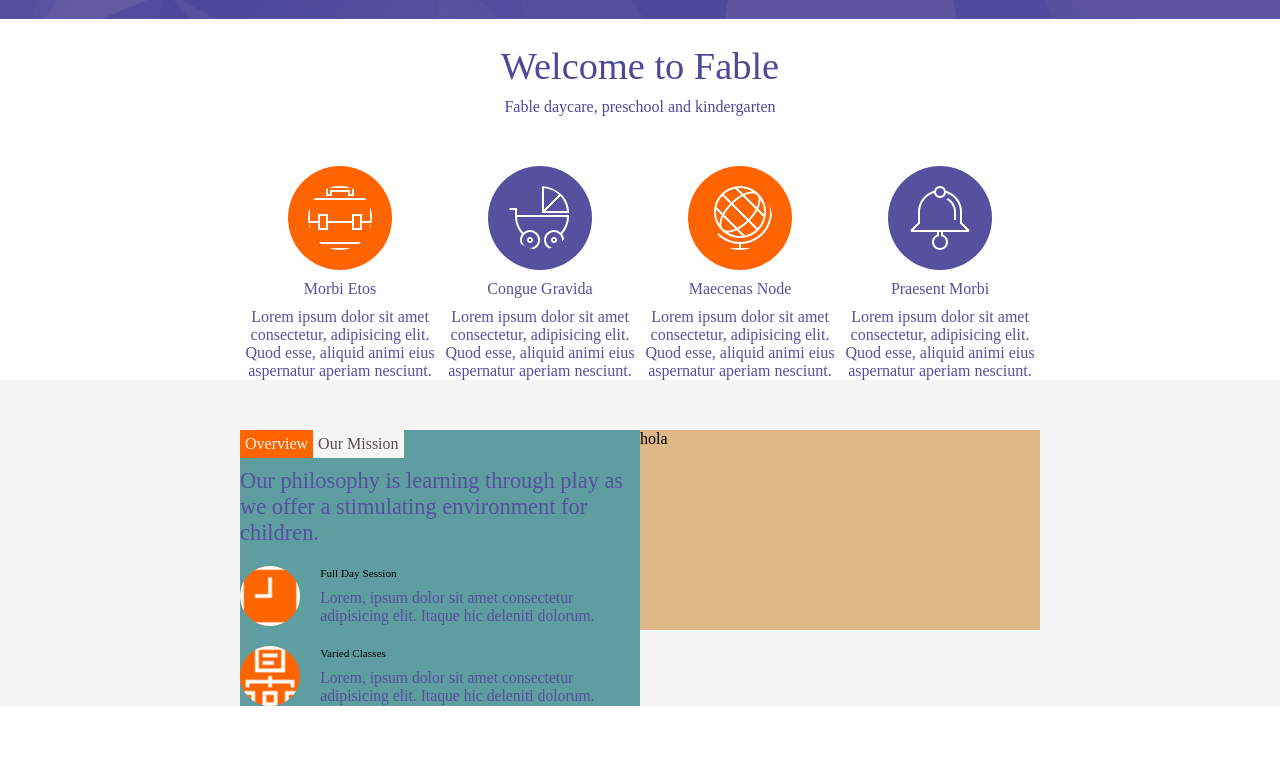
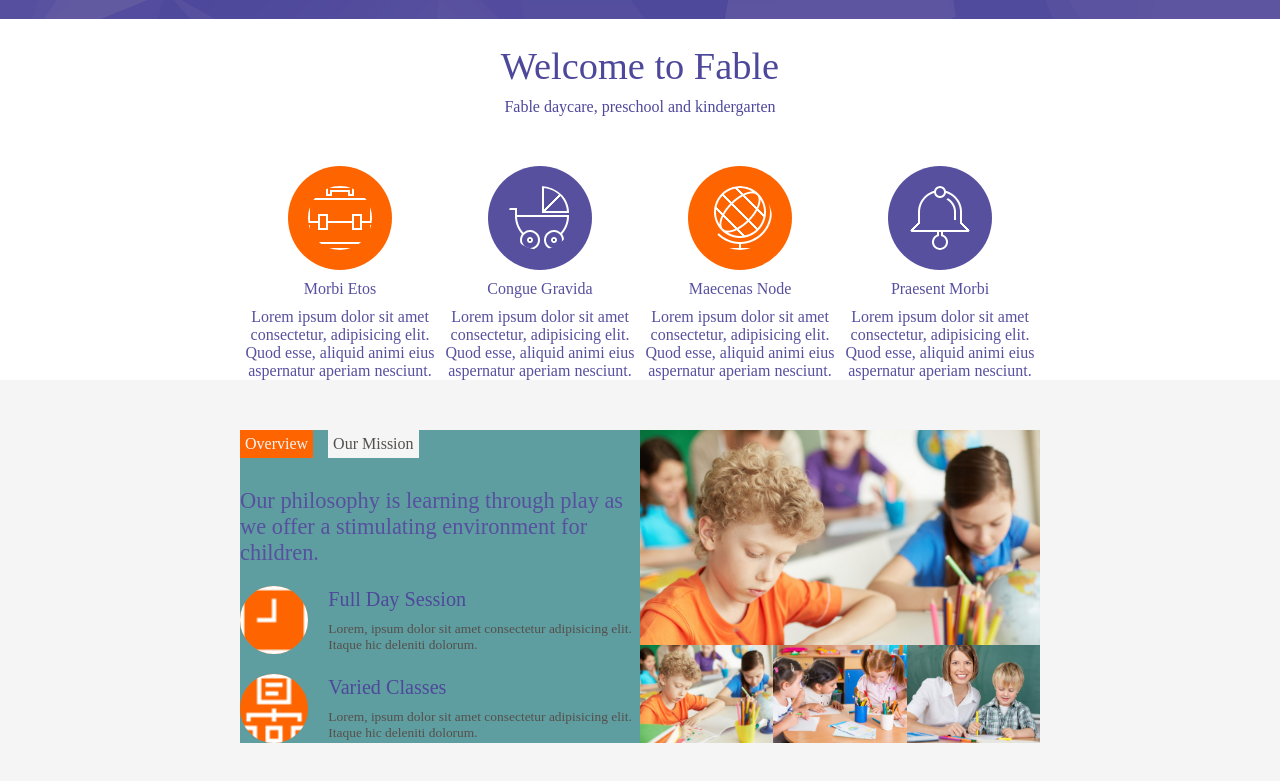
Before and after one commit to AlessandroRamoni/proj-html-vuejs, a Vue app: page / in a window 1280 px wide. Shown: the part 507-1288 px from the top of the page. Before the commit the page ends 1213 px from the top, so only its background shows below. Built offline with nearby package versions, Linux system fonts and the light colour scheme.

Commit message:
create main

```diff
--- a/src/components/MainComponent.vue
+++ b/src/components/MainComponent.vue
@@ -73,7 +73,16 @@
             </div>
           </div>
         </div>
-        <div id="destra">hola</div>
+        <div id="destra">
+          <div id="foto-grande">
+            <img src="../assets/img/gallery_01.jpg" alt="" />
+          </div>
+          <div id="slider">
+            <img src="../assets/img/gallery_01-690x506.jpg" alt="" />
+            <img src="../assets/img/gallery_07-690x506.jpg" alt="" />
+            <img src="../assets/img/gallery_08-690x506.jpg" alt="" />
+          </div>
+        </div>
       </div>
     </section>
   </div>
@@ -137,18 +146,31 @@ p {
   max-width: 800px;
   margin: 0 auto;
   padding-top: 50px;
+  padding-bottom: 50px;
 }
 #sinistra {
   flex-basis: 50%;
   background-color: cadetblue;
-  p {
+  #mission {
+    margin-left: 15px;
+  }
+  > p {
     font-size: 1.4em;
+    margin-top: 20px;
   }
   .orizzontale {
     display: flex;
     padding-top: 20px;
     gap: 20px;
     align-items: center;
+  }
+  .orizzontale #right p {
+    color: #554f4c;
+    font-size: 1.2em;
+  }
+  .orizzontale #right h3 {
+    font-size: 1.8em;
+    color: #4e489b;
   }
 
   .orizzontale img {
@@ -180,5 +202,12 @@ p {
   flex-basis: 50%;
   background-color: burlywood;
   height: 200px;
+  #foto-grande {
+    height: 215px;
+  }
+  #slider {
+    display: flex;
+    max-width: 133.333px;
+  }
 }
 </style>
```
